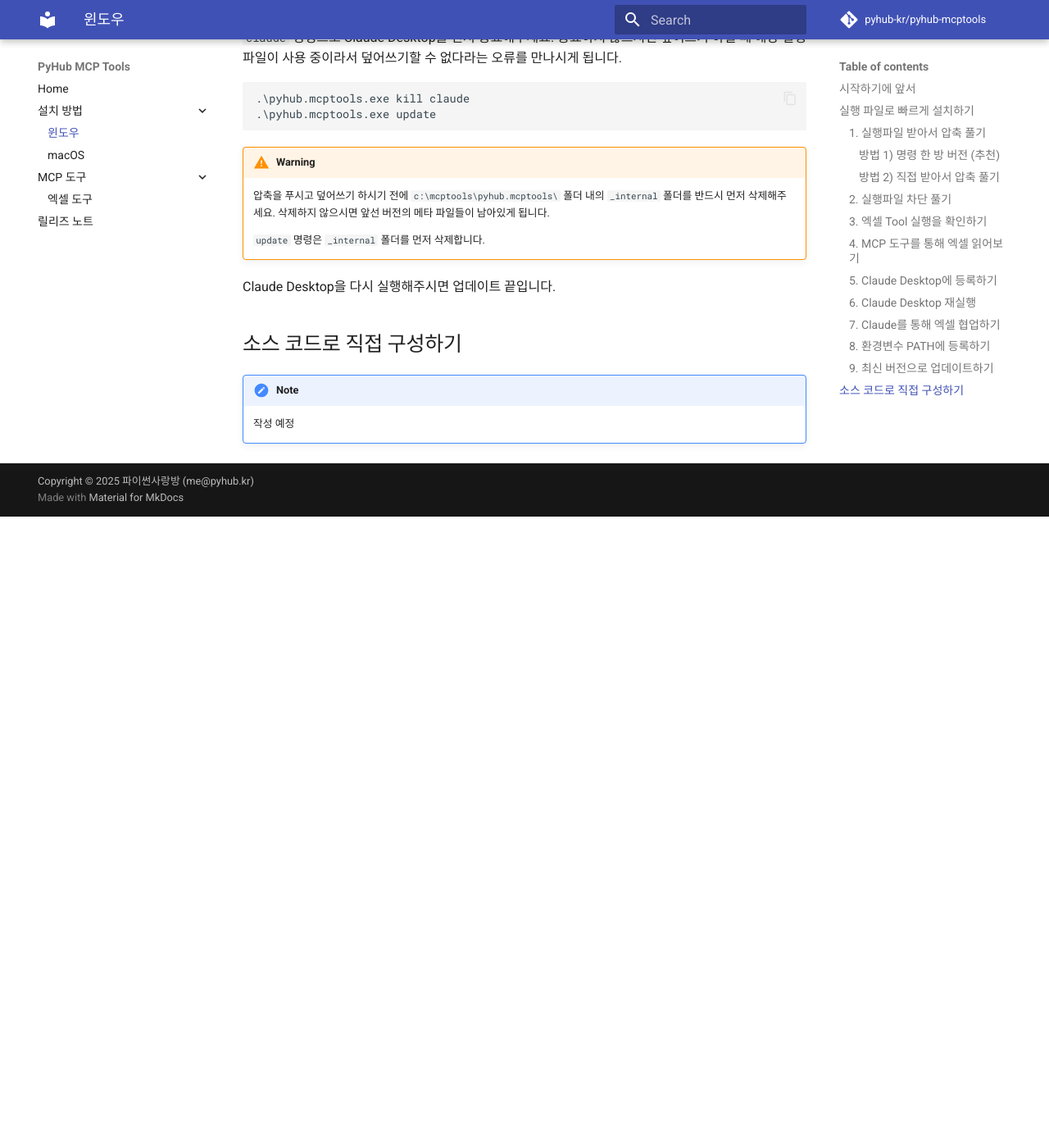
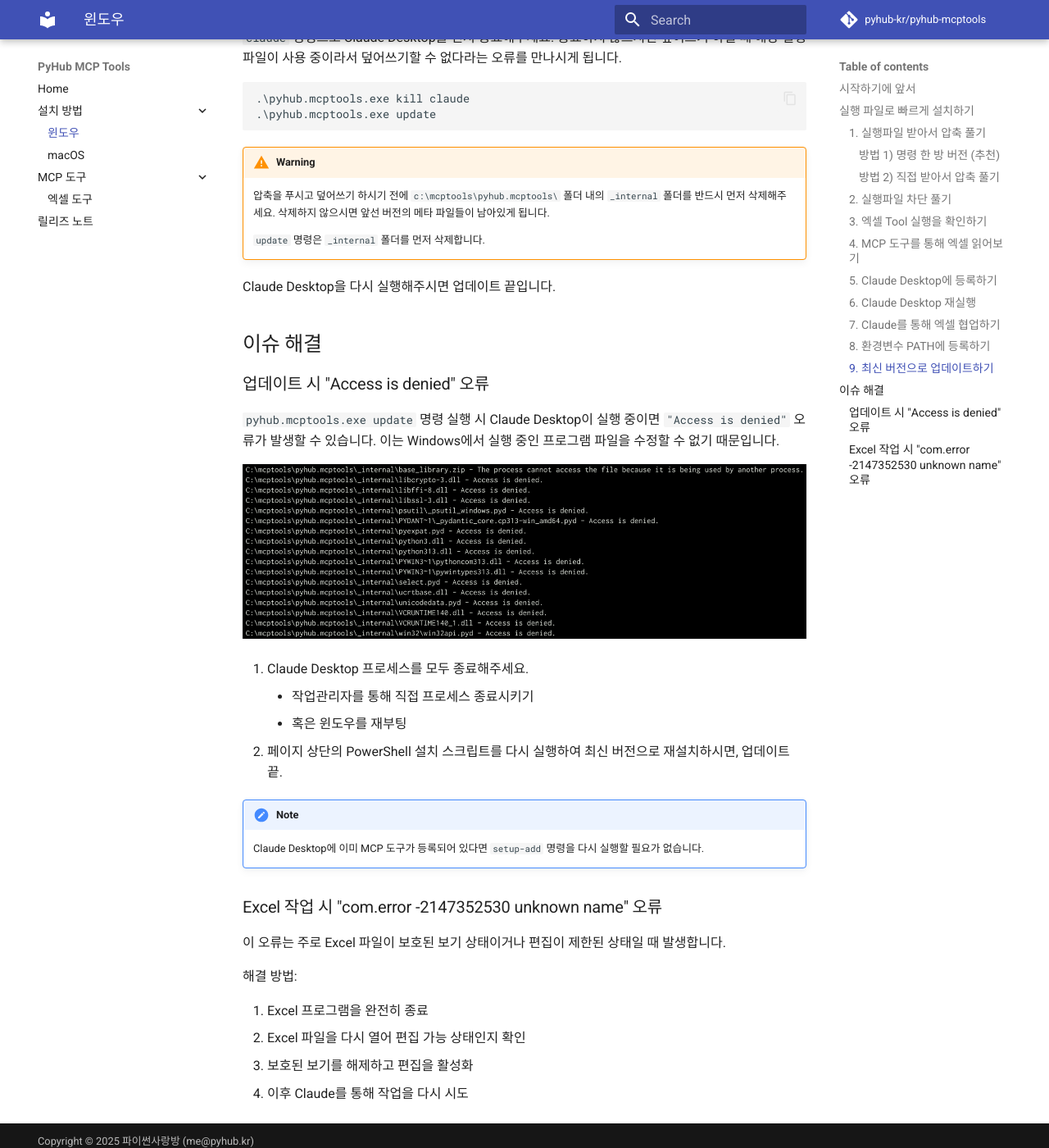
Before and after one commit to pyhub-kr/pyhub-mcptools, an MkDocs documentation site: the page built from docs/setup/windows/index.md, in a window 1280 px wide and 1400 px high, scrolled down 13418 px. Shown: the whole window at 82% size. Built offline with MkDocs 1.6.1 and Material for MkDocs 9.7.7, drawn with Linux system fonts in a browser that asks for light colours; comment, search, counter and statistics services are not loaded; before the commit the page ends 14048 px from its top, so only the background shows below that.

Commit message:
윈도우 설치, 이슈 해결 챕터 추가

```diff
--- a/docs/setup/windows/index.md
+++ b/docs/setup/windows/index.md
@@ -321,8 +321,29 @@
 
 Claude Desktop을 다시 실행해주시면 업데이트 끝입니다.
 
-## 소스 코드로 직접 구성하기
+## 이슈 해결
+
+### 업데이트 시 "Access is denied" 오류
+
+`pyhub.mcptools.exe update` 명령 실행 시 Claude Desktop이 실행 중이면 `"Access is denied"` 오류가 발생할 수 있습니다. 이는 Windows에서 실행 중인 프로그램 파일을 수정할 수 없기 때문입니다.
+
+![](./assets/access-is-denifed.png)
+
+1. Claude Desktop 프로세스를 모두 종료해주세요.
+    - 작업관리자를 통해 직접 프로세스 종료시키기
+    - 혹은 윈도우를 재부팅
+2. 페이지 상단의 PowerShell 설치 스크립트를 다시 실행하여 최신 버전으로 재설치하시면, 업데이트 끝.
 
 !!! note
+    Claude Desktop에 이미 MCP 도구가 등록되어 있다면 `setup-add` 명령을 다시 실행할 필요가 없습니다.
 
-    작성 예정
+### Excel 작업 시 "com.error -2147352530 unknown name" 오류
+
+이 오류는 주로 Excel 파일이 보호된 보기 상태이거나 편집이 제한된 상태일 때 발생합니다.
+
+해결 방법:
+
+1. Excel 프로그램을 완전히 종료
+2. Excel 파일을 다시 열어 편집 가능 상태인지 확인
+3. 보호된 보기를 해제하고 편집을 활성화
+4. 이후 Claude를 통해 작업을 다시 시도
```
Also changed, not shown: docs/setup/windows/assets/access-is-denifed.png (added).
